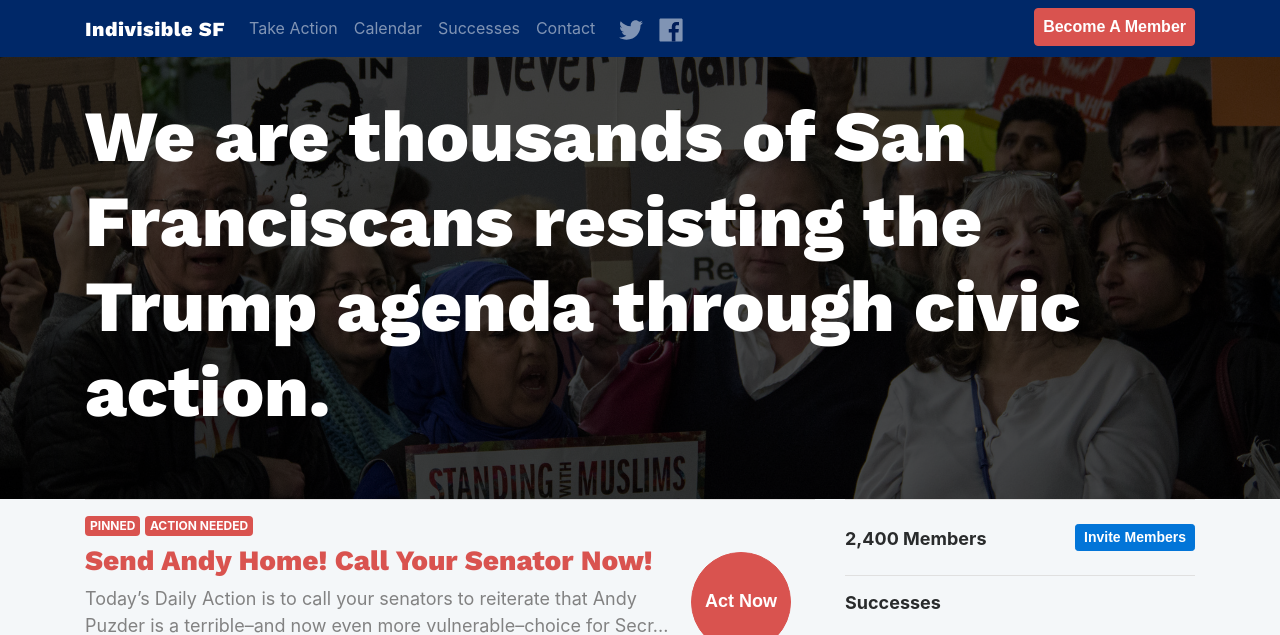
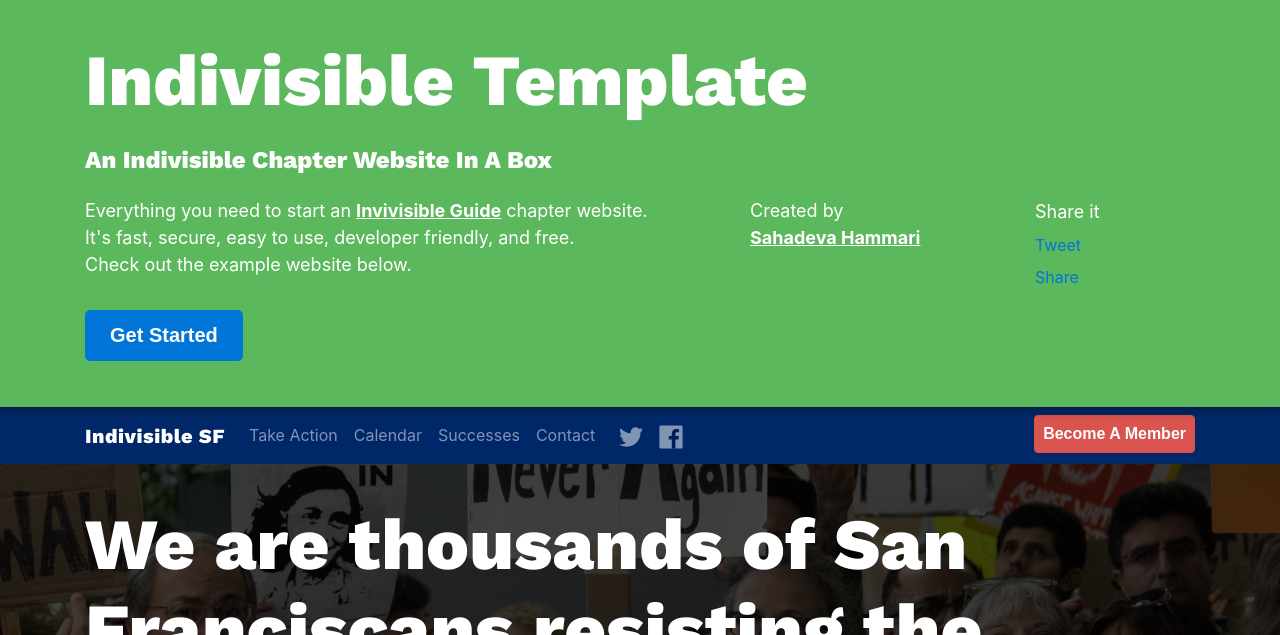
Before and after one commit to IndivisibleTemplate/BasicTemplate, a Jekyll site: the page built from index.md, in a window 1280 px wide and 900 px high, cut to the strip 0-635 px from the top of the window. Built offline with Jekyll 4.4.1, drawn with Linux system fonts in a browser that asks for light colours; nearby versions of some CDN libraries; comment, search, counter and statistics services are not loaded.

Commit message:
undo hide header

```diff
--- a/_includes/header.html
+++ b/_includes/header.html
@@ -1,6 +1,6 @@
 
 <!-- INTRO TO TEMPLATE -->
-<nav class="navbar project-intro bg-success" style="display: none; relative; z-index: 10; border: 0; box-shadow: 0 0 4px rgba(0,0,0,.14), 0 4px 8px rgba(0,0,0,.28);">
+<nav class="navbar project-intro bg-success" style="relative; z-index: 10; border: 0; box-shadow: 0 0 4px rgba(0,0,0,.14), 0 4px 8px rgba(0,0,0,.28);">
   <div class="clearfix spacer"></div>
   <div class="container text-white">
     <h1 class="mt-0">Indivisible Template</h1>
```
